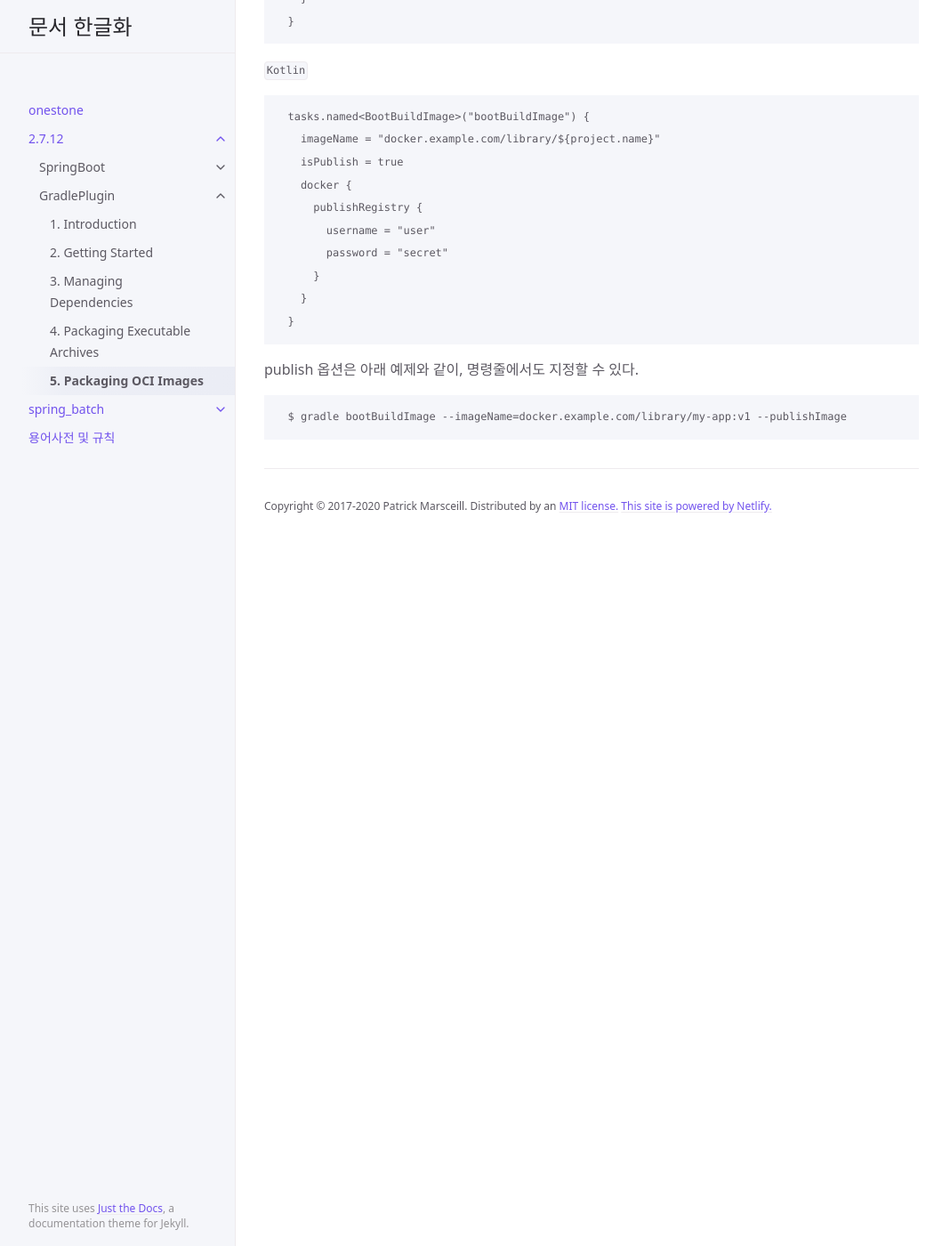
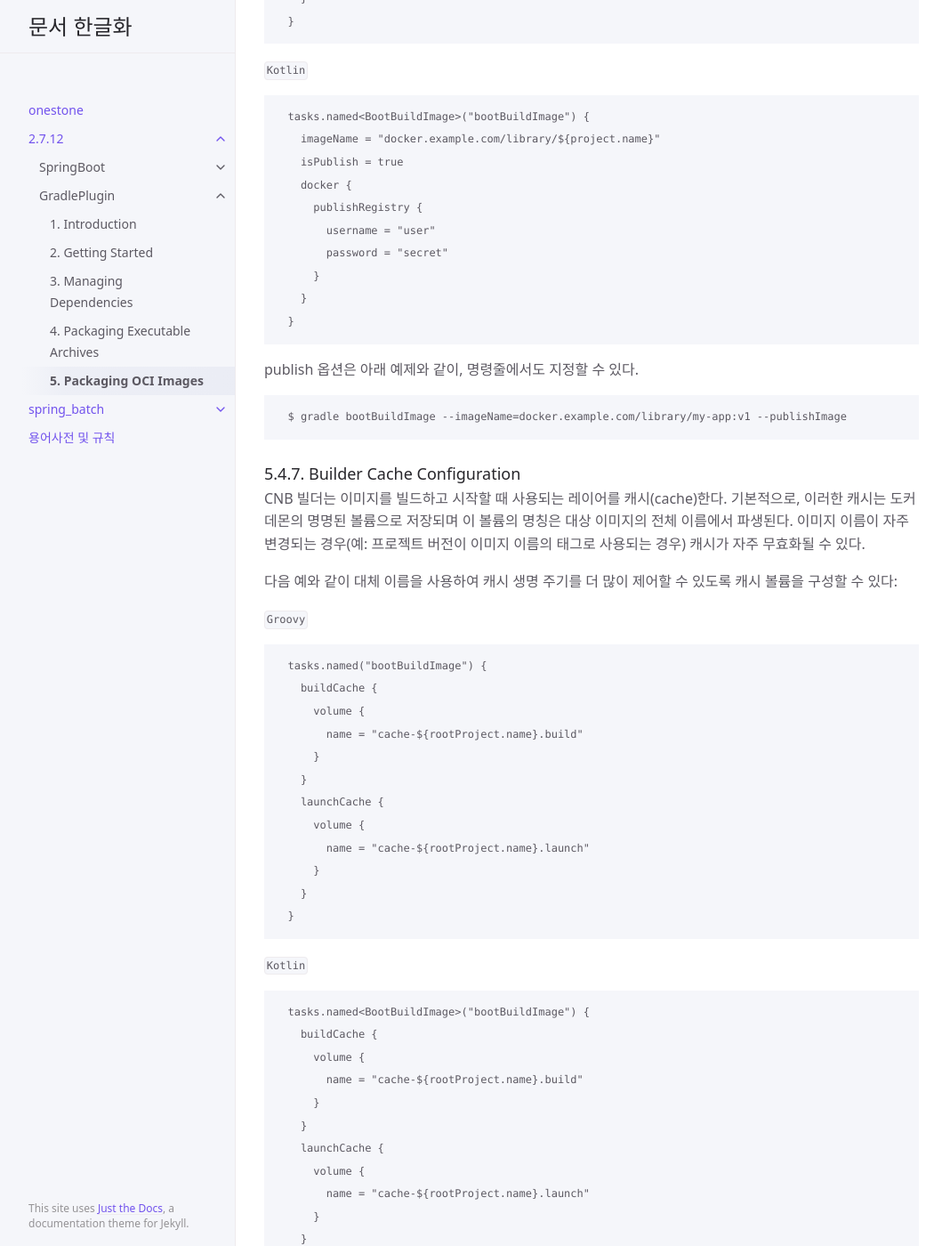
Before and after one commit to onestone9900/onestone9900.github.io, a Jekyll site: the page built from docs/2.7.12/gradle_plugin/5. packaging_OCI_Images.md, in a window 1280 px wide and 1400 px high, scrolled down 9693 px. Shown: the whole window at 89% size, without its empty margins (107-1166 px from the left). Built offline with Jekyll 4.4.1, drawn with Linux system fonts in a browser that asks for light colours; some of the changed text lies outside the part shown.

Commit message:
docs: 5. Packaging OCI Images - 5.4.7, 5.4.8

````diff
--- a/docs/2.7.12/gradle_plugin/5. packaging_OCI_Images.md
+++ b/docs/2.7.12/gradle_plugin/5. packaging_OCI_Images.md
@@ -238,6 +238,7 @@ CNB 빌더에 있는 빌드팩 (빌더에 `buildpack-id`와 일치하는 빌드
 - `example/buildpack:latest`
 - `example/buildpack@sha256:45b23dee08...`
 
+
 ### 5.4.6. Image Publishing
 생성된 이미지는 `publish` 옵션을 활성화하여 도커 레지스트리에 게시할 수 있다.
 
@@ -278,3 +279,147 @@ publish 옵션은 아래 예제와 같이, 명령줄에서도 지정할 수 있
 ```
   $ gradle bootBuildImage --imageName=docker.example.com/library/my-app:v1 --publishImage
 ```
+
+
+### 5.4.7. Builder Cache Configuration
+CNB 빌더는 이미지를 빌드하고 시작할 때 사용되는 레이어를 캐시(cache)한다. 기본적으로, 이러한 캐시는 도커 데몬의 명명된 볼륨으로 저장되며 이 볼륨의 명칭은 대상 이미지의 전체 이름에서 파생된다. 이미지 이름이 자주 변경되는 경우(예: 프로젝트 버전이 이미지 이름의 태그로 사용되는 경우) 캐시가 자주 무효화될 수 있다.
+
+다음 예와 같이 대체 이름을 사용하여 캐시 생명 주기를 더 많이 제어할 수 있도록 캐시 볼륨을 구성할 수 있다:
+
+`Groovy`
+```
+  tasks.named("bootBuildImage") {
+    buildCache {
+      volume {
+        name = "cache-${rootProject.name}.build"
+      }
+    }
+    launchCache {
+      volume {
+        name = "cache-${rootProject.name}.launch"
+      }
+    }
+  }
+```
+`Kotlin`
+```
+  tasks.named<BootBuildImage>("bootBuildImage") {
+    buildCache {
+      volume {
+        name = "cache-${rootProject.name}.build"
+      }
+    }
+    launchCache {
+      volume {
+        name = "cache-${rootProject.name}.launch"
+      }
+    }
+  }
+```
+
+### 5.4.8. Docker Configuration Docker Configuration for minikube
+플러그인은 기본 로컬 연결 대신 [미니큐브(minikube)에서 제공하는 도커 데몬](https://minikube.sigs.k8s.io/docs/handbook/pushing/)과 통신할 수 있다.
+
+리눅스 및 맥OS에서는, 미니큐브가 시작된 후 `eval $(minikube docker-env)` 명령을 사용하여 환경 변수를 설정할 수 있다.
+
+다음 예제에 표시된 것처럼 연결의 세부 정보를 제공하여 미니큐브 데몬을 사용하도록 플러그인을 구성할 수도 있다:
+
+`Groovy`
+```
+  tasks.named("bootBuildImage") {
+    docker {
+      host = "tcp://192.168.99.100:2376"
+      tlsVerify = true
+      certPath = "/home/user/.minikube/certs"
+    }
+  }
+```
+`Kotlin`
+```
+  tasks.named<BootBuildImage>("bootBuildImage") {
+    docker {
+      host = "tcp://192.168.99.100:2376"
+      isTlsVerify = true
+      certPath = "/home/user/.minikube/certs"
+    }
+  }
+```
+
+#### Docker Configuration for podman
+플러그인은 [파드맨(podman) 컨테이너 엔진](https://podman.io/)과 통신할 수 있다.
+
+다음 예에 표시된 것처럼 연결의 세부 정보를 제공하여 파드맨 로컬 연결을 사용하도록 플러그인을 구성할 수 있다:
+
+`Groovy`
+```
+  tasks.named("bootBuildImage") {
+    docker {
+      host = "unix:///run/user/1000/podman/podman.sock"
+      bindHostToBuilder = true
+    }
+  }
+```
+`Kotlin`
+```
+  tasks.named<BootBuildImage>("bootBuildImage") {
+    docker {
+      host = "unix:///run/user/1000/podman/podman.sock"
+      isBindHostToBuilder = true
+    }
+  }
+```
+
+{: .important}
+>`파드맨` CLI가 설치된 상태에서 `podman info --format='{{.Host.RemoteSocket.Path}}'` 명령을 사용하여 위 예제에 표시된 `docker.host` 구성 프로퍼티의 값을 가져올 수 있다.
+
+#### Docker Configuration for Authentication
+빌더 또는 실행 이미지가 사용자 인증을 지원하는 프라이빗(private) 도커 레지스트리에 저장되어 있는 경우, 다음 예제와 같이 `docker.builderRegistry` 프로퍼티를 사용하여 인증 세부 정보를 제공할 수 있다:
+
+`Groovy`
+```
+  tasks.named("bootBuildImage") {
+    docker {
+      builderRegistry {
+        username = "user"
+        password = "secret"
+        url = "https://docker.example.com/v1/"
+        email = "user@example.com"
+      }
+    }
+  }
+```
+`Kotlin`
+```
+  tasks.named<BootBuildImage>("bootBuildImage") {
+    docker {
+      builderRegistry {
+        username = "user"
+        password = "secret"
+        url = "https://docker.example.com/v1/"
+        email = "user@example.com"
+      }
+    }
+  }
+```
+
+빌더 또는 실행 이미지가 토큰 인증을 지원하는 프라이빗 도커 레지스트리에 저장되어 있는 경우 다음 예제와 같이 `docker.builderRegistry`를 사용하여 토큰 값을 제공할 수 있다:
+
+`Groovy`
+```
+  tasks.named("bootBuildImage") {
+      docker {
+        builderRegistry {
+          token = "9cbaf023786cd7..."
+      }
+    }
+  }
+```
+`Kotlin`
+```
+  tasks.named<BootBuildImage>("bootBuildImage") {
+    docker {
+      builderRegistry {
+        token = "9cbaf023786cd7..."
+      }
+    }
+  }
````
Also changed, not shown: docs/grossary/index.md (+4 -0 lines).
